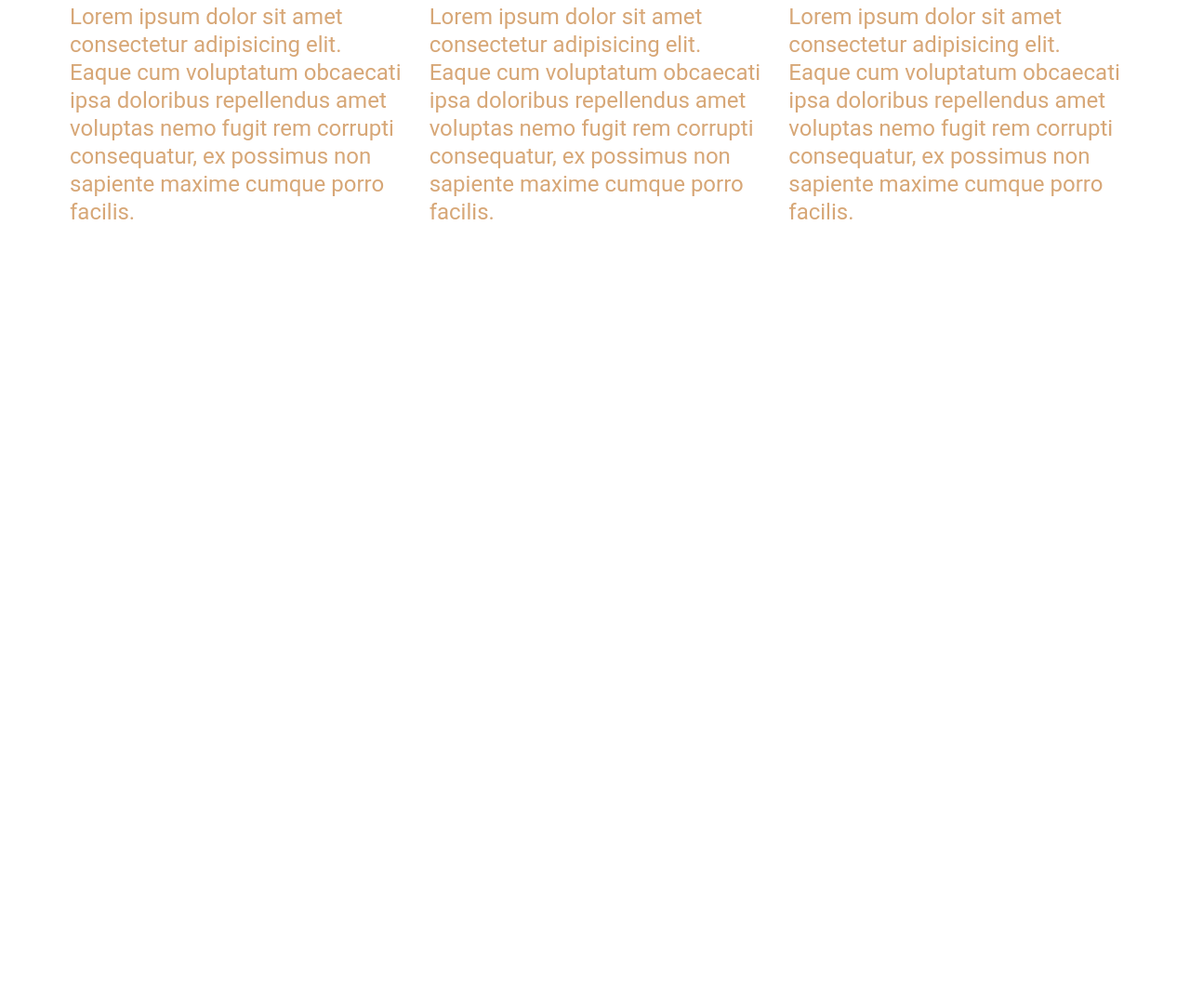
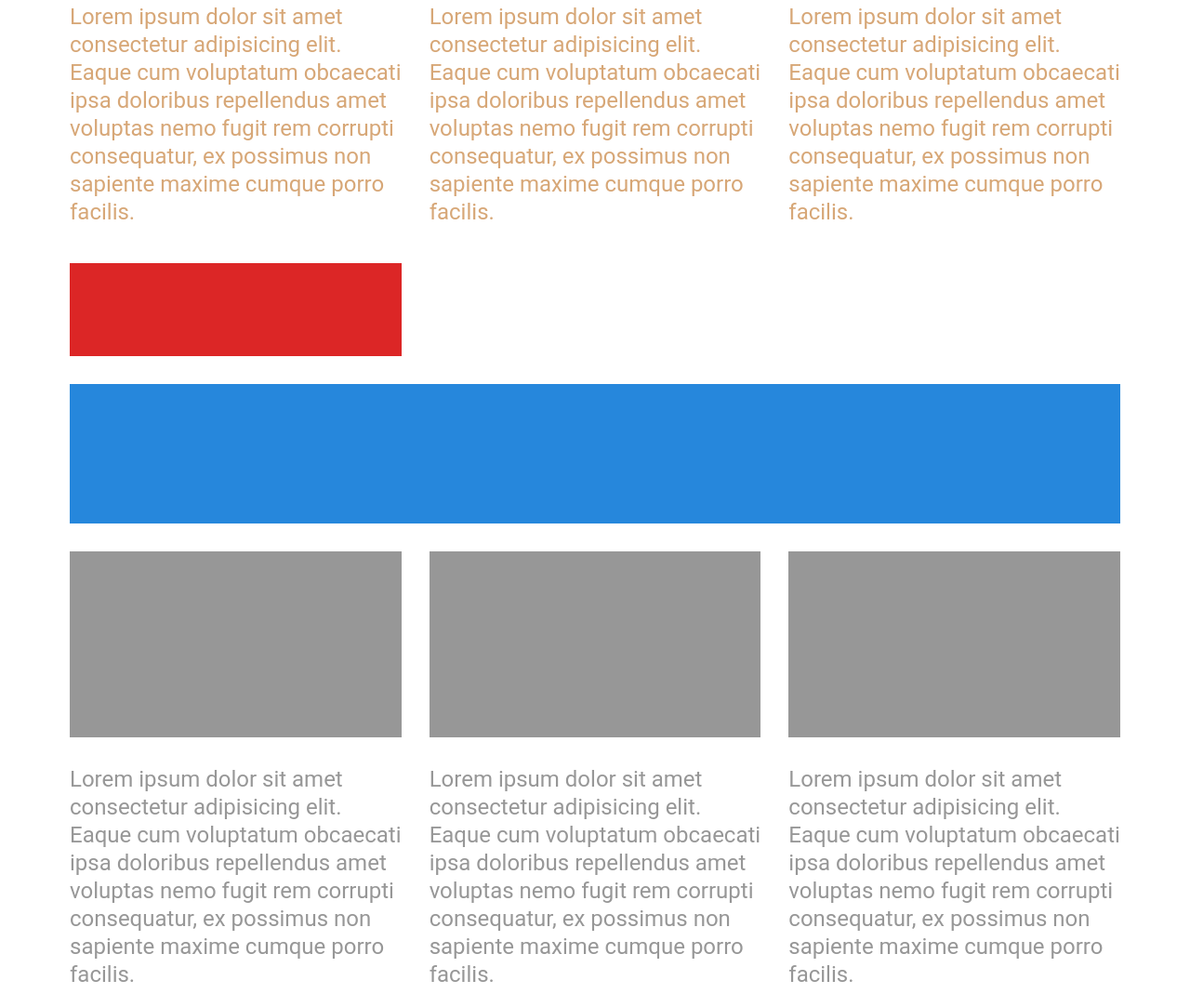
Before and after one commit to adeliergiyev/lessonPract, a plain HTML site: page src/index_l10_adaptive.html in a window 1280 px wide. Shown: the part 407-1490 px from the top of the page at 93% size. Before the commit the page ends 800 px from the top, so only its background shows below. Drawn offline with Linux system fonts and the light colour scheme.

```diff
--- a/src/index_l10_adaptive.html
+++ b/src/index_l10_adaptive.html
@@ -31,5 +31,28 @@
             </div>
         </div>
     </section>
+
+    <section class="adaptive-mobilefirst">
+        <div class="adaptive-mobilefirst__container">
+            <div class="adaptive-mobilefirst__top-page-block"></div>
+            <div class="adaptive-mobilefirst__middle-page-block"></div>
+            <div class="adaptive-mobilefirst__items">
+                <div class="adaptive-mobilefirst__item">
+                    <div class="adaptive-mobilefirst__top-item-block"></div>
+                    <p class="adaptive-mobilefirst__text">Lorem ipsum dolor sit amet consectetur adipisicing elit. Eaque cum voluptatum obcaecati ipsa doloribus repellendus amet voluptas nemo fugit rem corrupti consequatur, ex possimus non sapiente maxime cumque porro facilis.</p>
+                </div>
+
+                <div class="adaptive-mobilefirst__item">
+                    <div class="adaptive-mobilefirst__top-item-block"></div>
+                    <p class="adaptive-mobilefirst__text">Lorem ipsum dolor sit amet consectetur adipisicing elit. Eaque cum voluptatum obcaecati ipsa doloribus repellendus amet voluptas nemo fugit rem corrupti consequatur, ex possimus non sapiente maxime cumque porro facilis.</p>
+                </div>
+
+                <div class="adaptive-mobilefirst__item">
+                    <div class="adaptive-mobilefirst__top-item-block"></div>
+                    <p class="adaptive-mobilefirst__text">Lorem ipsum dolor sit amet consectetur adipisicing elit. Eaque cum voluptatum obcaecati ipsa doloribus repellendus amet voluptas nemo fugit rem corrupti consequatur, ex possimus non sapiente maxime cumque porro facilis.</p>
+                </div>
+            </div>
+        </div>
+    </section>
 </body>
 </html>
--- a/src/style/style_l10_2.css
+++ b/src/style/style_l10_2.css
@@ -45,3 +45,70 @@
         width: 100%;
     }
 }
+
+/*Adaptive layout Mobile First*/
+
+.adaptive-mobilefirst{
+    padding: 20px 0;
+}
+.adaptive-mobilefirst__container{
+    margin: 0 auto;
+    padding: 0 20px;
+    width: 100%;
+}
+.adaptive-mobilefirst__top-page-block{
+    min-height: 100px;
+    width: 100%;
+    background-color: #dc2626;
+    margin-bottom: 30px;
+}
+.adaptive-mobilefirst__middle-page-block{
+    min-height: 150px;
+    width: 100%;
+    background-color: #2687dc;
+    margin-bottom: 30px;
+}
+.adaptive-mobilefirst__items{
+    display: flex;
+    flex-wrap: wrap;
+    gap: 30px;
+}
+.adaptive-mobilefirst__item{
+    width: 100%;
+}
+.adaptive-mobilefirst__top-item-block{
+    min-height: 200px;
+    background-color: #979797;
+    margin-bottom: 30px;
+}
+.adaptive-mobilefirst__text{
+    line-height: 30px;
+    font-size: 24px;
+    color: #979797;
+}
+
+/*MEDIA REQUESTS*/
+
+@media (min-width: 768px) {
+    .adaptive-mobilefirst__top-page-block{
+        width: calc((100% - 30px) / 2);
+    }
+    .adaptive-mobilefirst__items{
+        flex-wrap: wrap;
+    }
+    .adaptive-mobilefirst__item{
+        width: calc((100% - 30px) / 2);
+    }
+}
+@media (min-width: 1025px) {
+    .adaptive-mobilefirst__top-page-block{
+        width: calc((100% - 60px) / 3);
+    }
+    .adaptive-mobilefirst__item{
+        width: calc((100% - 60px) / 3);
+    }
+    .adaptive-mobilefirst__container{
+        max-width: 1170px;
+    }
+
+}
```
